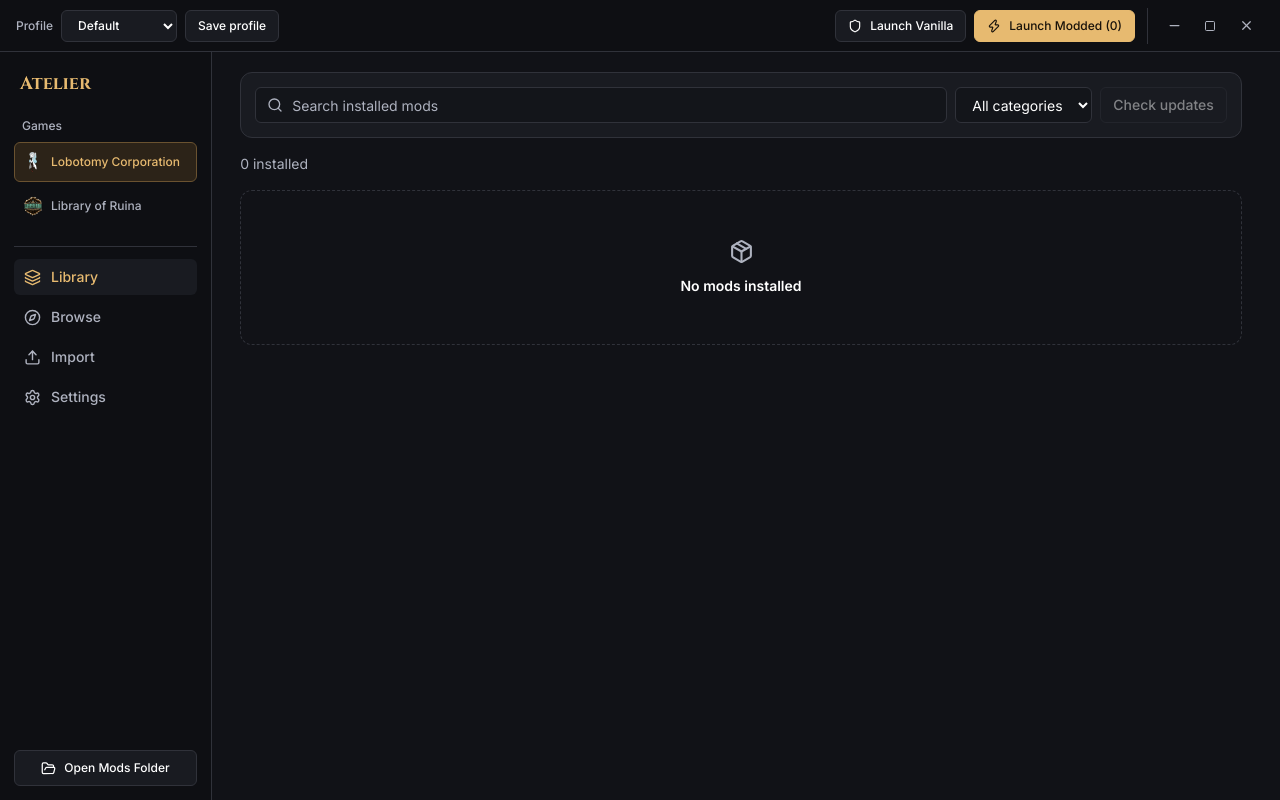
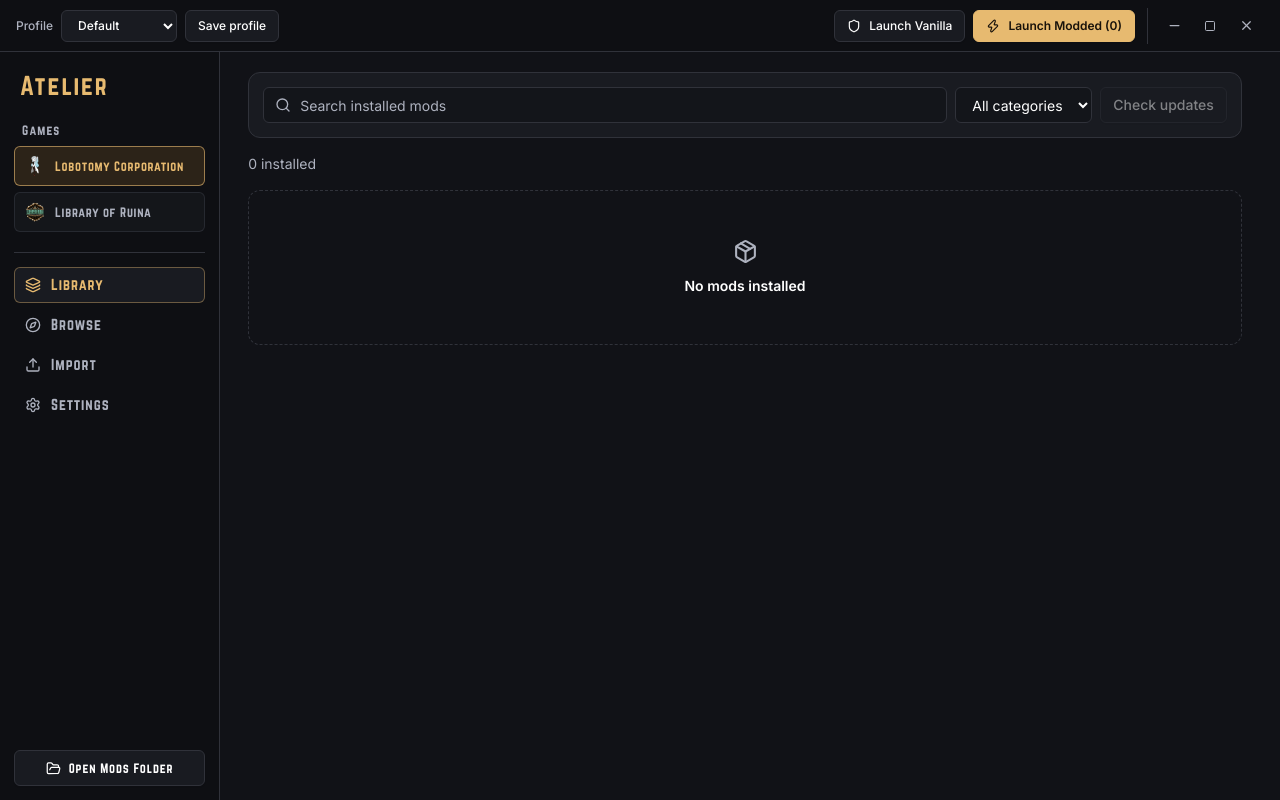
Before and after one commit to Rowrow620/altelier, a React (Vite) app: page / in a window 1280 px wide. Built offline with nearby package versions, Linux system fonts and the light colour scheme.

Commit message:
style: apply Norwester font to sidebar and refine buttons

```diff
--- a/src/components/ModCard.tsx
+++ b/src/components/ModCard.tsx
@@ -10,7 +10,7 @@ interface ModCardProps {
   onViewDetails: (mod: Mod) => void;
 }
 
-const iconButton = 'grid size-8 place-items-center rounded-md text-muted hover:bg-white/10 hover:text-white';
+const iconButton = 'grid size-8 place-items-center rounded-md border border-transparent text-muted transition-colors hover:border-line hover:bg-white/10 hover:text-white';
 
 export function ModCard({ mod, update, onToggle, onOpenFolder, onDelete, onViewDetails }: ModCardProps) {
   const reference = mod.source === 'workshop' ? mod.id : mod.folderName;
--- a/src/components/ModDetailsModal.tsx
+++ b/src/components/ModDetailsModal.tsx
@@ -159,11 +159,7 @@ export const ModDetailsModal: React.FC<ModDetailsModalProps> = ({
                 <button
                   type="button"
                   onClick={() => onToggle(mod.id, mod.enabled)}
-                  className={`rounded-lg px-3.5 py-1.5 text-xs font-bold transition-colors ${
-                    mod.enabled
-                      ? 'ui-button'
-                      : 'bg-amber-500 text-black shadow-md hover:bg-amber-400'
-                  }`}
+                  className={mod.enabled ? 'ui-button text-xs' : 'ui-button ui-button--primary text-xs'}
                 >
                   {mod.enabled ? 'Disable' : 'Enable'}
                 </button>
--- a/src/components/Sidebar.tsx
+++ b/src/components/Sidebar.tsx
@@ -25,19 +25,19 @@ const navigation = [
 
 export function Sidebar({ activeGameId, onSelectGame, games, activeTab, onSelectTab, onImport, onOpenFolder }: SidebarProps) {
   return (
-    <aside className="flex w-53 shrink-0 flex-col justify-between gap-5 border-r border-line bg-chrome p-3.5">
+    <aside className="flex w-55 shrink-0 flex-col justify-between gap-5 border-r border-line bg-chrome p-3.5">
       <div className="space-y-5">
-        <h1 className="px-1.5 pt-1 font-cinzel text-lg font-bold text-accent">Atelier</h1>
+        <h1 className="font-norwester px-1.5 pt-1 text-2xl tracking-[0.08em] text-accent">Atelier</h1>
 
-        <div role="group" aria-labelledby="games-label" className="space-y-1">
-          <p id="games-label" className="px-2 pb-1 text-xs font-medium text-muted">Games</p>
+        <div role="group" aria-labelledby="games-label" className="space-y-1.5">
+          <p id="games-label" className="font-norwester px-2 pb-0.5 text-xs tracking-[0.1em] text-muted">Games</p>
           {Object.values(games).map(({ id, name }) => (
             <button
               key={id}
               type="button"
               aria-pressed={activeGameId === id}
               onClick={() => onSelectGame(id)}
-              className="flex min-h-10 w-full items-center gap-2 rounded-md border border-transparent px-2 text-left text-xs font-medium text-muted hover:bg-white/5 hover:text-white aria-pressed:border-[#6a5230] aria-pressed:bg-[#2c2318] aria-pressed:text-accent"
+              className="font-norwester flex min-h-10 w-full items-center gap-2.5 rounded-md border border-line/70 bg-panel/60 px-2.5 text-left text-xs tracking-[0.06em] text-muted transition-colors hover:border-[#55504a] hover:bg-panel hover:text-white aria-pressed:border-accent/60 aria-pressed:bg-[#2c2318] aria-pressed:text-accent"
             >
               <img src={gameIcons[id]} alt="" className="size-5 shrink-0 object-contain" />
               <span>{name}</span>
@@ -45,7 +45,7 @@ export function Sidebar({ activeGameId, onSelectGame, games, activeTab, onSelect
           ))}
         </div>
 
-        <nav aria-label="Main navigation" className="space-y-1 border-t border-line pt-3">
+        <nav aria-label="Main navigation" className="space-y-1 border-t border-line pt-3.5">
           {navigation.map(({ tab, label, Icon }) => (
             <button
               key={tab}
@@ -53,15 +53,15 @@ export function Sidebar({ activeGameId, onSelectGame, games, activeTab, onSelect
               aria-current={activeTab === tab ? 'page' : undefined}
               aria-haspopup={tab === 'import' ? 'dialog' : undefined}
               onClick={tab === 'import' ? onImport : () => onSelectTab(tab)}
-              className="flex min-h-9 w-full items-center gap-2.5 rounded-md px-2.5 text-sm font-medium text-muted hover:bg-white/5 hover:text-white aria-[current=page]:bg-panel aria-[current=page]:text-accent"
+              className="font-norwester flex min-h-9 w-full items-center gap-2.5 rounded-md border border-transparent px-2.5 text-sm tracking-[0.07em] text-muted transition-colors hover:border-line/70 hover:bg-panel/60 hover:text-white aria-[current=page]:border-accent/40 aria-[current=page]:bg-panel aria-[current=page]:text-accent"
             >
-              <Icon size={17} aria-hidden="true" /> {label}
+              <Icon size={16} aria-hidden="true" /> {label}
             </button>
           ))}
         </nav>
       </div>
 
-      <button type="button" onClick={onOpenFolder} className="ui-button w-full text-xs">
+      <button type="button" onClick={onOpenFolder} className="ui-button font-norwester w-full text-xs tracking-[0.07em]">
         <FolderOpen size={15} aria-hidden="true" /> Open Mods Folder
       </button>
     </aside>
--- a/src/index.css
+++ b/src/index.css
@@ -1,4 +1,12 @@
 @import "tailwindcss";
+
+@font-face {
+  font-family: 'Norwester';
+  font-style: normal;
+  font-weight: 400;
+  font-display: swap;
+  src: url('./assets/fonts/norwester.woff') format('woff');
+}
 
 @theme {
   --color-workspace: #111217;
@@ -58,6 +66,10 @@
   font-family: 'Cinzel', serif;
 }
 
+.font-norwester {
+  font-family: 'Norwester', 'Inter', sans-serif;
+}
+
 .font-mono {
   font-family: 'JetBrains Mono', monospace;
 }
@@ -82,11 +94,11 @@
   }
 
   .ui-button {
-    @apply inline-flex min-h-9 shrink-0 items-center justify-center gap-2 rounded-md border border-line bg-panel px-3 text-sm font-medium text-white transition-colors hover:bg-white/10 disabled:opacity-45 aria-disabled:opacity-45;
+    @apply inline-flex min-h-9 shrink-0 items-center justify-center gap-2 rounded-md border border-line bg-panel px-3 text-sm font-medium text-white shadow-xs transition-colors hover:border-[#4b4f5c] hover:bg-white/[0.07] active:bg-white/[0.04] disabled:opacity-45 aria-disabled:opacity-45;
   }
 
   .ui-button--primary {
-    @apply border-accent bg-accent text-[#18120a] hover:border-[#f3cc8c] hover:bg-[#f3cc8c];
+    @apply border-accent bg-accent font-semibold text-[#18120a] hover:border-[#f3cc8c] hover:bg-[#f3cc8c] active:bg-[#d9ab60];
   }
 
   .ui-button--icon {
```
Also changed, not shown: src/assets/fonts/norwester.woff (added).
